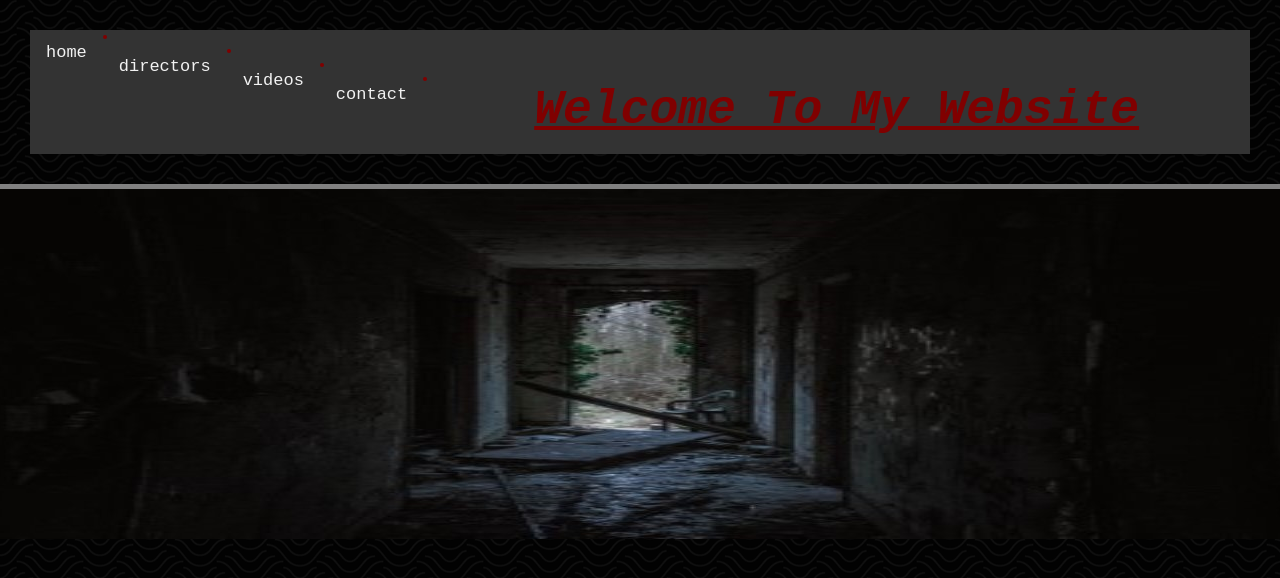
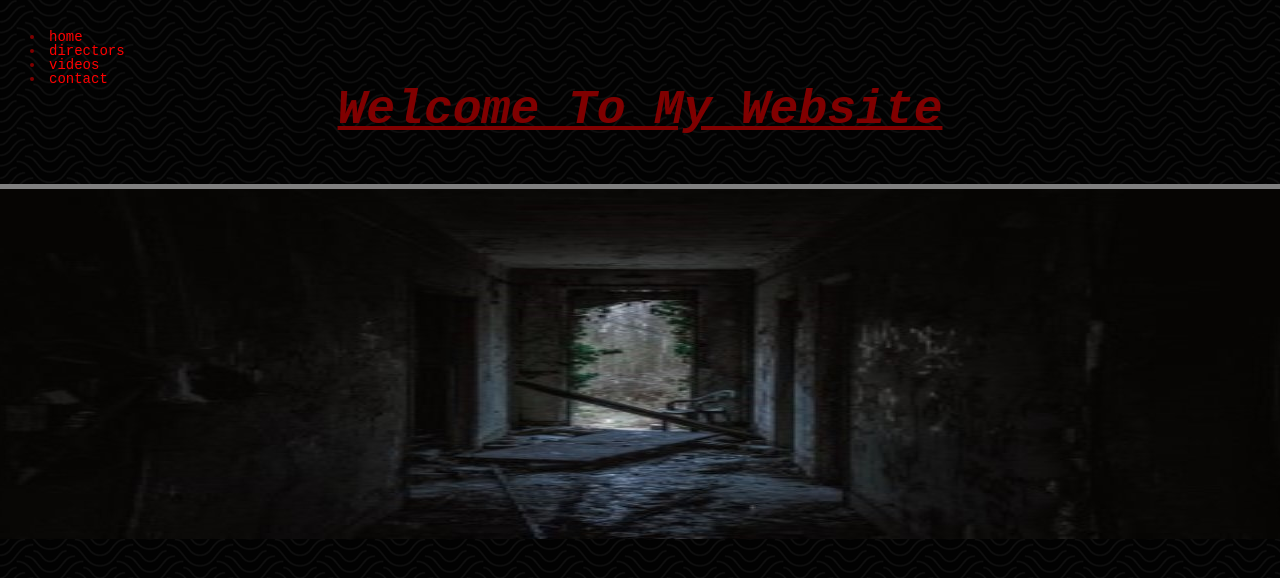
Before and after one commit to guavalol/website, a plain HTML site: page index.html in a window 1280 px wide. Drawn offline with Linux system fonts and the light colour scheme; a web font is replaced by a local one.

Commit message:
reverting stuff

```diff
--- a/styles.css
+++ b/styles.css
@@ -97,26 +97,5 @@ img {
   background-size: cover;
   background-position: center;
 }
-.topnav {
-  overflow: hidden;
-  background-color: #333;
+
 }
-
-.topnav a {
-  float: left;
-  color: #f2f2f2;
-  text-align: center;
-  padding: 14px 16px;
-  text-decoration: none;
-  font-size: 17px;
-}
-
-.topnav a:hover {
-  background-color: #ddd;
-  color: black;
-}
-
-.topnav a.active {
-  background-color: #4CAF50;
-  color: white;
-}
```
